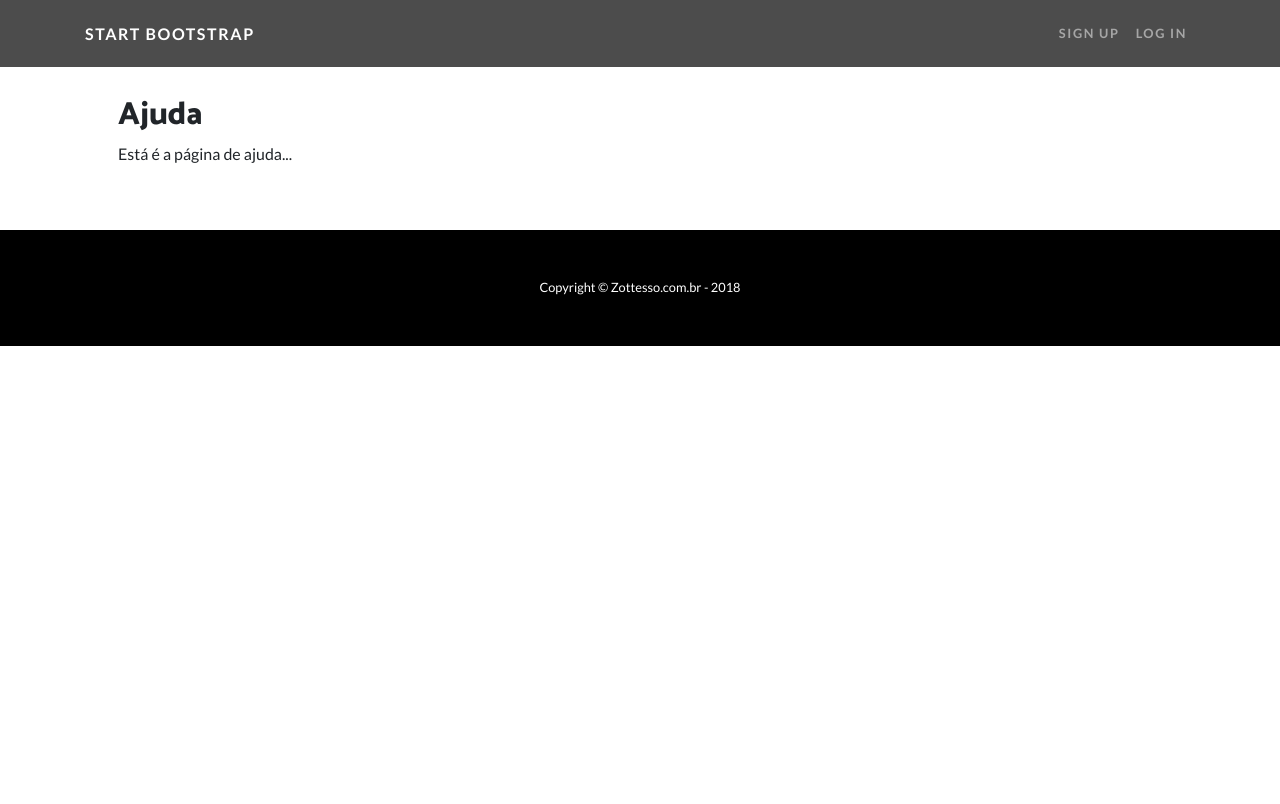
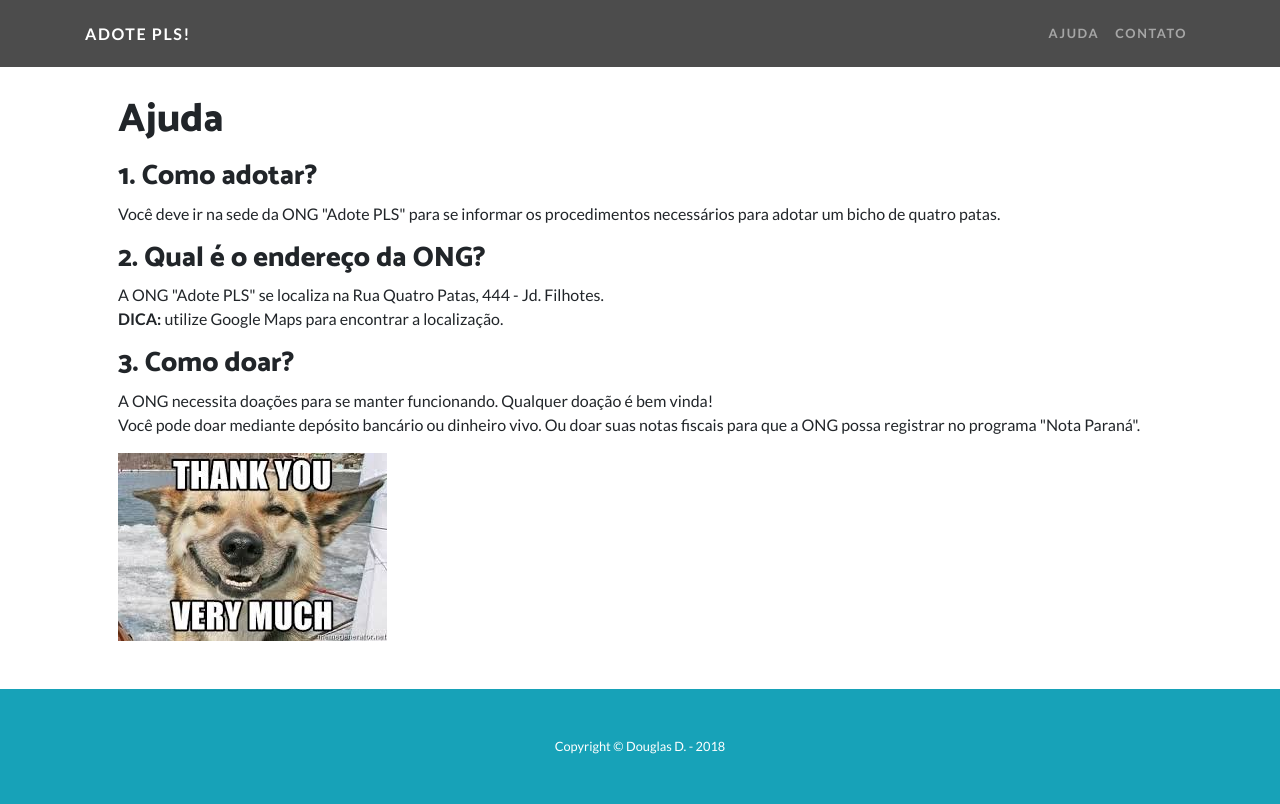
Before and after one commit to douglasdza/TIC, a Django app: page /ajuda/ in a window 1280 px wide. Before the commit the page ends 346 px from the top, so only its background shows below. Run offline with Django 3.2, Linux system fonts and the light colour scheme; some libraries are stand-ins or nearby versions.

Commit message:
Alterações com Django

```diff
--- a/3º Trimestre/django/Adocao/animais/templates/ajuda.html
+++ b/3º Trimestre/django/Adocao/animais/templates/ajuda.html
@@ -12,11 +12,27 @@
 
     <div class="col-sm p-5">
 
-      <h2>Ajuda</h2>
+      <h1>Ajuda</h1>
 
       <p>
-        Está é a página de ajuda...
+          <h3>1. Como adotar?</h3>
+          Você deve ir na sede da ONG "Adote PLS" para se informar os procedimentos necessários para adotar um bicho de quatro patas.
       </p>
+
+      <p>
+          <h3>2. Qual é o endereço da ONG?</h3>
+          A ONG "Adote PLS" se localiza na Rua Quatro Patas, 444 - Jd. Filhotes.<br>
+          <b>DICA:</b> utilize Google Maps para encontrar a localização.
+      </p>
+
+      <p>
+          <h3>3. Como doar?</h3>
+          A ONG necessita doações para se manter funcionando. Qualquer doação é bem vinda!<br>
+          Você pode doar mediante depósito bancário ou dinheiro vivo. Ou doar suas notas fiscais para que a ONG possa registrar no programa "Nota Paraná".
+      </p>
+
+      {% load static %}
+      <img src="{% static "img/dogsmile.jpg" %}" alt="Dog">
 
     </div>
 
--- a/3º Trimestre/django/Adocao/animais/templates/modelo.html
+++ b/3º Trimestre/django/Adocao/animais/templates/modelo.html
@@ -34,17 +34,17 @@
     <!-- Navigation -->
     <nav class="navbar navbar-expand-lg navbar-dark navbar-custom fixed-top">
       <div class="container">
-        <a class="navbar-brand" href="#">Start Bootstrap</a>
+        <a class="navbar-brand" href="#">Adote pls!</a>
         <button class="navbar-toggler" type="button" data-toggle="collapse" data-target="#navbarResponsive" aria-controls="navbarResponsive" aria-expanded="false" aria-label="Toggle navigation">
           <span class="navbar-toggler-icon"></span>
         </button>
         <div class="collapse navbar-collapse" id="navbarResponsive">
           <ul class="navbar-nav ml-auto">
             <li class="nav-item">
-              <a class="nav-link" href="#">Sign Up</a>
+              <a class="nav-link" href="{% url 'ajuda' %}">Ajuda</a>
             </li>
             <li class="nav-item">
-              <a class="nav-link" href="#">Log In</a>
+              <a class="nav-link" href="{% url 'contato' %}">Contato</a>
             </li>
           </ul>
         </div>
@@ -57,9 +57,9 @@
     <header class="masthead text-center text-white">
       <div class="masthead-content">
         <div class="container">
-          <h1 class="masthead-heading mb-0">One Page Wonder</h1>
-          <h2 class="masthead-subheading mb-0">Will Rock Your Socks Off</h2>
-          <a href="#" class="btn btn-primary btn-xl rounded-pill mt-5">Learn More</a>
+          <h1 class="masthead-heading mb-0">Adote PLS!</h1>
+          <!-- <h2 class="masthead-subheading mb-0">E ele te amará!</h2> -->
+          <!-- <a href="#" class="btn btn-primary btn-xl rounded-pill mt-5">Learn More</a> -->
         </div>
       </div>
       <div class="bg-circle-1 bg-circle"></div>
@@ -118,7 +118,8 @@
           <div class="col-lg-6 order-lg-1">
             <div class="p-5">
               <h2 class="display-4">Let there be rock!</h2>
-              <p>Lorem ipsum dolor sit amet, consectetur adipisicing elit. Quod aliquid, mollitia odio veniam sit iste esse assumenda amet aperiam exercitationem, ea animi blanditiis recusandae! Ratione voluptatum molestiae adipisci, beatae obcaecati.</p>
+              <p>Lorem ipsum dolor sit amet, consectetur adipisicing elit. Quod aliquid, mollitia odio veniam sit iste esse assumenda
+                amet aperiam exercitationem, ea animi blanditiis recusandae! Ratione voluptatum molestiae adipisci, beatae obcaecati.</p>
             </div>
           </div>
         </div>
@@ -129,9 +130,9 @@
 
     {% block rodape %}
     <!-- Footer -->
-    <footer class="py-5 bg-black">
+    <footer class="py-5 bg-info">
       <div class="container">
-        <p class="m-0 text-center text-white small">Copyright &copy; Zottesso.com.br - 2018</p>
+        <p class="m-0 text-center text-white small">Copyright &copy; Douglas D. - 2018</p>
       </div>
       <!-- /.container -->
     </footer>
--- a/3º Trimestre/django/Adocao/animais/templates/pagina_inicial.html
+++ b/3º Trimestre/django/Adocao/animais/templates/pagina_inicial.html
@@ -4,7 +4,7 @@
 
 {% block conteudo %}
 
-<div class="container">
+<!-- <div class="container">
 
   <div class="row">
 
@@ -16,6 +16,6 @@
 
   </div>
 
-</div>
+</div> -->
 
 {% endblock %}
```
Also changed, not shown: 3º Trimestre/django/Adocao/animais/templates/contato.html (+32 -1 lines), 3º Trimestre/django/Adocao/static/img/dogsmile.jpg (added).
